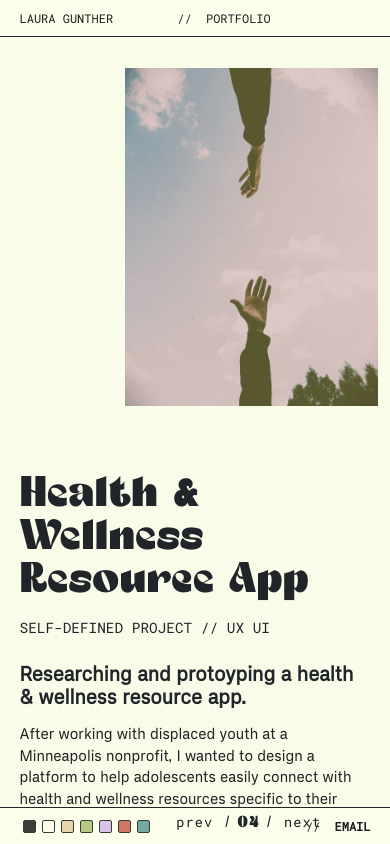
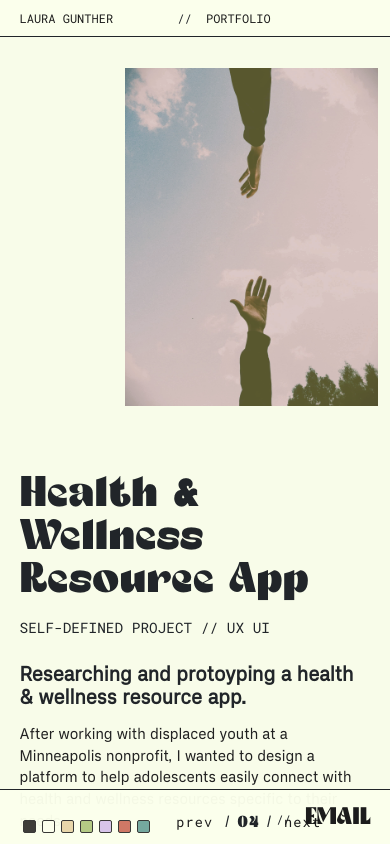
Before and after one commit to lo-designs/Portfolio, a React (Create React App) app: page /yha in a window 390 px wide. In both pictures the pointer is over the link "EMAIL". Built offline with nearby package versions, Linux system fonts and the light colour scheme.

Commit message:
new header footer styles

```diff
--- a/src/App.scss
+++ b/src/App.scss
@@ -142,15 +142,6 @@ a:visited {
     position: relative;
 }
 
-a:hover {
-   font-weight: bolder;
-   // font-family: "QTJupiter";
-
-}
-
-
-
-
 
 //  a::before {
 //    content: '';
--- a/src/Components/Footer/Footer.scss
+++ b/src/Components/Footer/Footer.scss
@@ -8,6 +8,12 @@
   font-family: "RobotoMono-Regular";
   text-transform: uppercase;
   border-top: 1px solid;
+
+  .email:hover {
+   font-family: "Celebrate-Retro";
+   font-size: 1.7rem;
+
+}
 }
 
 .footer-links {
@@ -23,5 +29,11 @@
 @media only screen and (max-width: 900px) {
   .footer {
     font-size: 0.75rem;
+
+    .email:hover {
+      font-family: "Celebrate-Retro";
+      font-size: 1.5rem;
+
+   }
   }
 }
--- a/src/Components/Header/Header.scss
+++ b/src/Components/Header/Header.scss
@@ -7,6 +7,12 @@
   font-family: "RobotoMono-Regular";
   text-transform: uppercase;
   border-bottom: 1px solid;
+
+  .portfolio-nav-link:hover,
+  .header-logo:hover {
+    font-family: "Celebrate-Retro";
+    font-size: 1.9rem;
+  }
 
   .header-links {
     margin-left: 5%;
@@ -19,7 +25,13 @@
 /* MED-SMALL SCREENS */
 
 @media only screen and (max-width: 900px) {
-   .header {
-     font-size: 0.75rem;
-   }
- }
+  .header {
+    font-size: 0.75rem;
+
+    .portfolio-nav-link:hover,
+    .header-logo:hover {
+      font-family: "Celebrate-Retro";
+      font-size: 1.5rem;
+    }
+  }
+}
```
